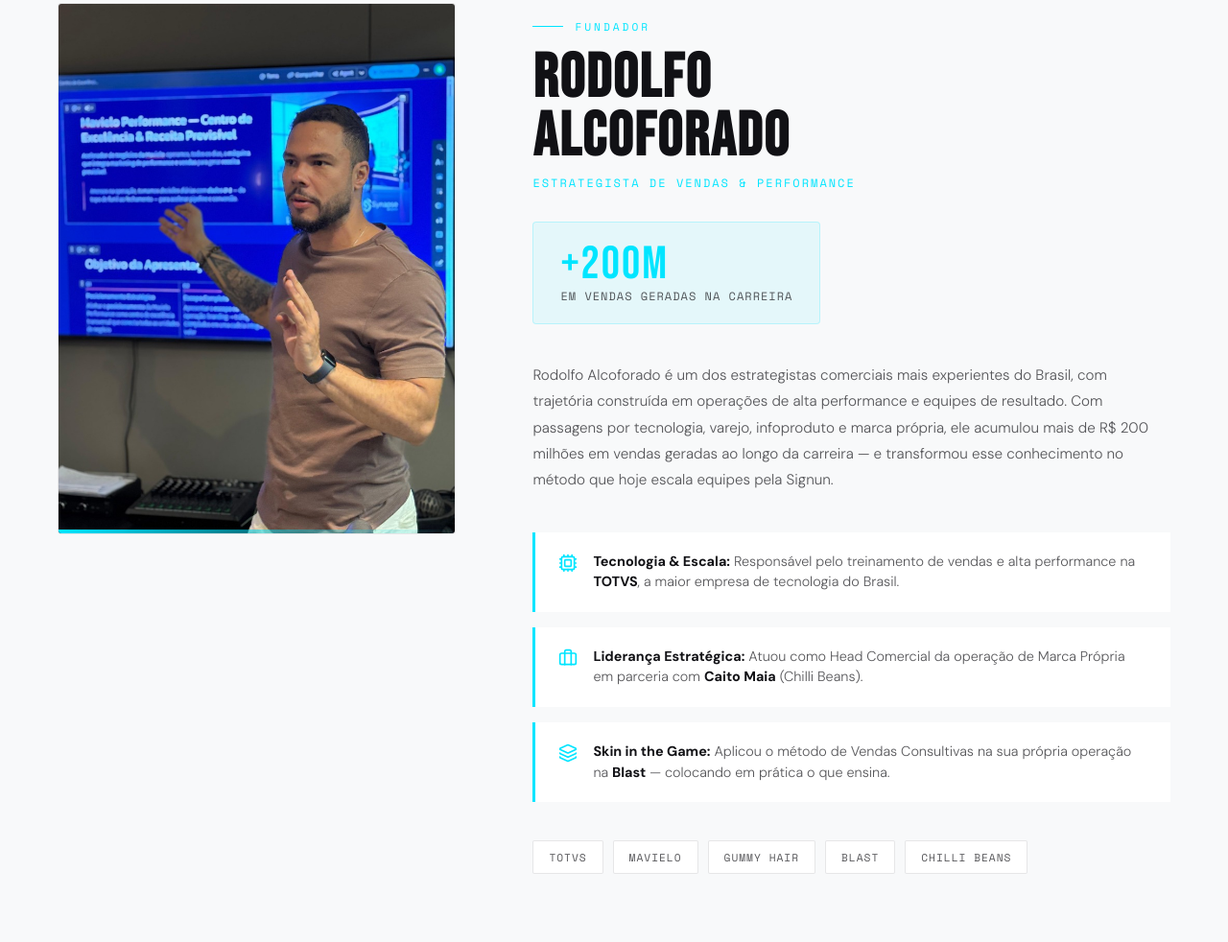
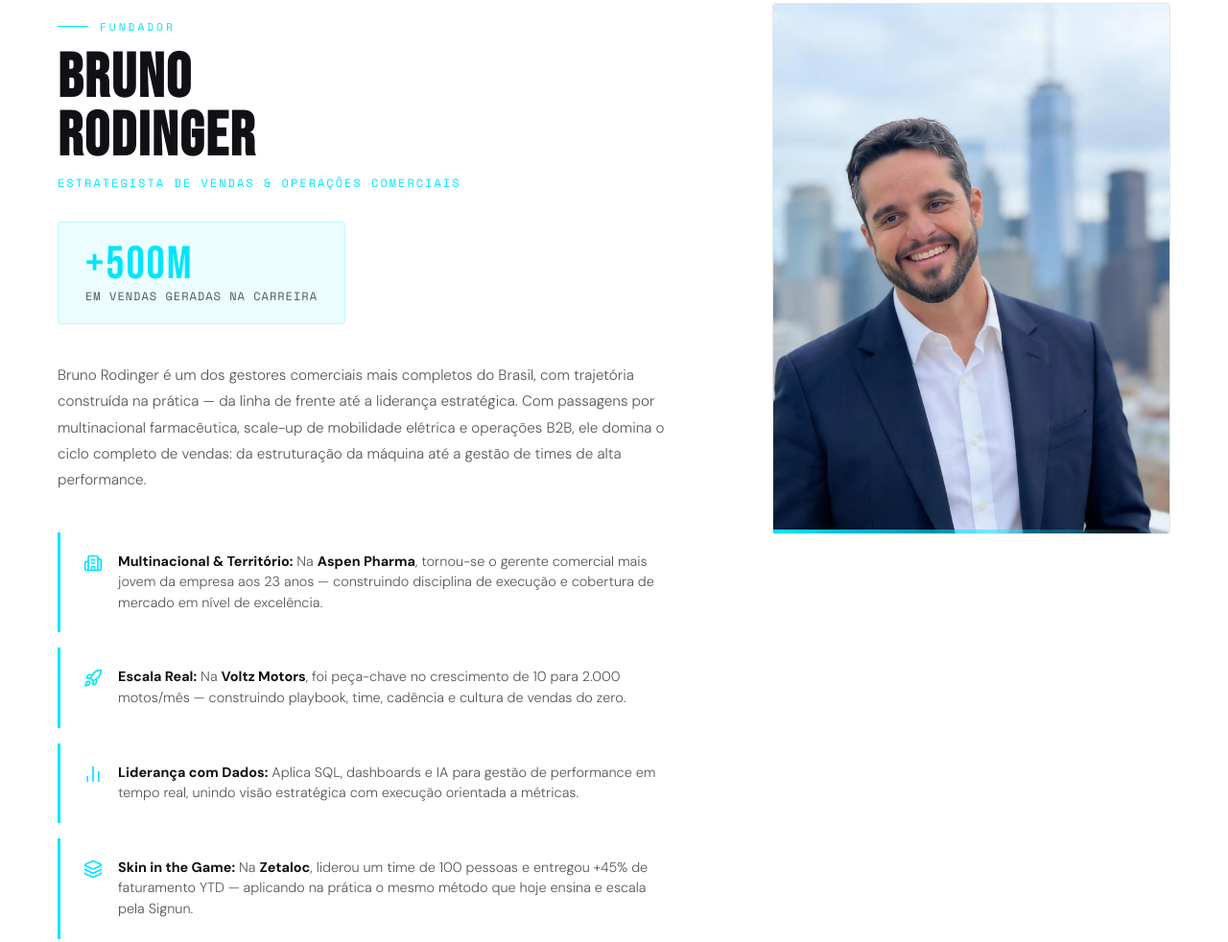
Before and after one commit to BrunoRodinger/signum-landing-page, a website built with Vite: page index.html in a window 1280 px wide. Shown: the part 6545-7527 px from the top of the page at 96% size. Built offline with nearby package versions, Linux system fonts and the light colour scheme.

Commit message:
Update page title, remove Rodolfo references, and update Bruno's photo

```diff
--- a/index.html
+++ b/index.html
@@ -3,7 +3,7 @@
 <head>
 <meta charset="UTF-8">
 <meta name="viewport" content="width=device-width, initial-scale=1.0">
-<title>SIGNUN — Transformação que o Mercado Reconhece</title>
+<title>Landing Page Signun</title>
 <link rel="preconnect" href="https://fonts.googleapis.com">
 <link href="https://fonts.googleapis.com/css2?family=Bebas+Neue&family=DM+Sans:ital,wght@0,300;0,400;0,500;0,700;1,300&family=Space+Mono:wght@400;700&display=swap" rel="stylesheet">
 <script src="https://cdn.jsdelivr.net/npm/lucide@latest/dist/umd/lucide.min.js"></script>
@@ -1830,7 +1830,7 @@
   <a href="#" class="nav-logo">SIGNUN<span>.</span></a>
   <ul class="nav-links">
     <li><a href="#ecossistema">Soluções</a></li>
-    <li><a href="#rodolfo">Sobre</a></li>
+    <li><a href="#bruno">Sobre</a></li>
     <li><a href="#investimento">Investimento</a></li>
     <li><a href="#diagnostico-cta" class="nav-cta">Diagnóstico Gratuito</a></li>
   </ul>
@@ -2224,7 +2224,7 @@
     <div class="presence-banner-inner">
       <div class="presence-banner-left">
         <i data-lucide="users" style="width:20px;height:20px"></i>
-        <span class="presence-banner-title">Rodolfo &amp; Bruno — Atuação Direta</span>
+        <span class="presence-banner-title">Bruno Rodinger — Atuação Direta</span>
       </div>
       <div class="presence-banner-divider"></div>
       <p class="presence-banner-desc">Não é consultoria remota. Poucos projetos por ciclo para garantir presença real — nas reuniões, nas revisões, nas decisões.</p>
@@ -2237,54 +2237,6 @@
   </div>
 </div>
 
-<!-- RODOLFO -->
-<section id="rodolfo">
-  <div class="container">
-    <div class="rodolfo-layout">
-      <div class="rodolfo-avatar reveal">
-        <div class="avatar-frame">
-          <div class="avatar-placeholder">
-            <img src="/assets/images/rodolfo.jpg" alt="Rodolfo Alcoforado - Estrategista de Vendas & Performance">
-          </div>
-          <div class="avatar-accent"></div>
-        </div>
-      </div>
-      <div class="rodolfo-content reveal">
-        <div class="section-label">Fundador</div>
-        <h2 class="rodolfo-name">RODOLFO<br>ALCOFORADO</h2>
-        <p class="rodolfo-role">Estrategista de Vendas & Performance</p>
-        <div class="rodolfo-stat">
-          <span class="rodolfo-stat-value">+200M</span>
-          <span class="rodolfo-stat-label">Em vendas geradas na carreira</span>
-        </div>
-        <p class="rodolfo-bio">
-          Rodolfo Alcoforado é um dos estrategistas comerciais mais experientes do Brasil, com trajetória construída em operações de alta performance e equipes de resultado. Com passagens por tecnologia, varejo, infoproduto e marca própria, ele acumulou mais de R$ 200 milhões em vendas geradas ao longo da carreira — e transformou esse conhecimento no método que hoje escala equipes pela Signun.
-        </p>
-        <div class="rodolfo-highlights">
-          <div class="highlight-item">
-            <div class="highlight-icon"><i data-lucide="cpu" style="width:20px;height:20px"></i></div>
-            <p class="highlight-text"><strong>Tecnologia & Escala:</strong> Responsável pelo treinamento de vendas e alta performance na <strong>TOTVS</strong>, a maior empresa de tecnologia do Brasil.</p>
-          </div>
-          <div class="highlight-item">
-            <div class="highlight-icon"><i data-lucide="briefcase" style="width:20px;height:20px"></i></div>
-            <p class="highlight-text"><strong>Liderança Estratégica:</strong> Atuou como Head Comercial da operação de Marca Própria em parceria com <strong>Caito Maia</strong> (Chilli Beans).</p>
-          </div>
-          <div class="highlight-item">
-            <div class="highlight-icon"><i data-lucide="layers" style="width:20px;height:20px"></i></div>
-            <p class="highlight-text"><strong>Skin in the Game:</strong> Aplicou o método de Vendas Consultivas na sua própria operação na <strong>Blast</strong> — colocando em prática o que ensina.</p>
-          </div>
-        </div>
-        <div class="rodolfo-brands">
-          <span class="brand-tag">TOTVS</span>
-          <span class="brand-tag">Mavielo</span>
-          <span class="brand-tag">Gummy Hair</span>
-          <span class="brand-tag">Blast</span>
-          <span class="brand-tag">Chilli Beans</span>
-        </div>
-      </div>
-    </div>
-  </div>
-</section>
 
 <!-- BRUNO -->
 <section id="bruno">
@@ -2329,7 +2281,7 @@
       <div class="rodolfo-avatar reveal">
         <div class="avatar-frame">
           <div class="avatar-placeholder">
-            <img src="/assets/images/bruno.png" alt="Bruno Rodinger - Estrategista de Vendas & Operações Comerciais">
+            <img src="/assets/images/bruno.jpg" alt="Bruno Rodinger - Estrategista de Vendas & Operations Comerciais">
           </div>
           <div class="avatar-accent"></div>
         </div>
@@ -2413,7 +2365,7 @@
         SUA RECEITA?
       </h2>
       <p class="cta-desc">
-        Agende seu diagnóstico gratuito de 45 minutos com Rodolfo Alcoforado. Sem "achismos" — apenas um mapeamento honesto da sua operação e um plano de ação real.
+        Agende seu diagnóstico gratuito de 45 minutos com Bruno Rodinger. Sem "achismos" — apenas um mapeamento honesto da sua operação e um plano de ação real.
       </p>
       <div class="cta-actions">
         <a href="https://wa.me/5581996118615?text=Olá! Gostaria de falar com um especialista sobre a estruturação comercial da Signun." class="btn-primary" style="font-size:1rem;padding:18px 48px" target="_blank" rel="noopener noreferrer">
--- a/package.json
+++ b/package.json
@@ -1,5 +1,5 @@
 {
-  "name": "nova-lading-page",
+  "name": "landing-page-signun",
   "version": "1.0.0",
   "description": "",
   "main": "index.js",
```
Also changed, not shown: assets/images/bruno.jpg (added).
